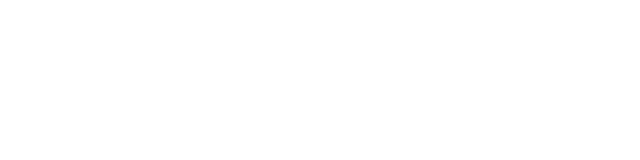
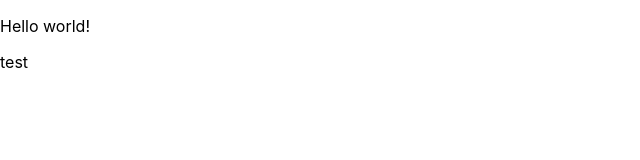
Before and after one commit to P-Hansen/WordRPG, a React (Create React App) app: page / in a window 1280 px wide. Shown: the top 160 px of the page, without its empty margins (0-640 px from the left). Built offline with nearby package versions, Linux system fonts and the light colour scheme.

Commit message:
new battle component

```diff
--- a/src/App.js
+++ b/src/App.js
@@ -1,8 +1,11 @@
 import './App.scss';
+import Battle from './components/Battle.jsx';
 
 function App() {
   return (
-    <div className="App">
+    <div>
+      <p>Hello world!</p>
+      <Battle />
     </div>
   );
 }
--- /dev/null
+++ b/src/components/Battle.jsx
@@ -0,0 +1,11 @@
+import "./Battle.scss";
+
+function Battle() {
+    return (
+        <div>
+            test
+        </div>
+    )
+}
+
+export default Battle
```
Also changed, not shown: src/components/Battle.scss (added).
